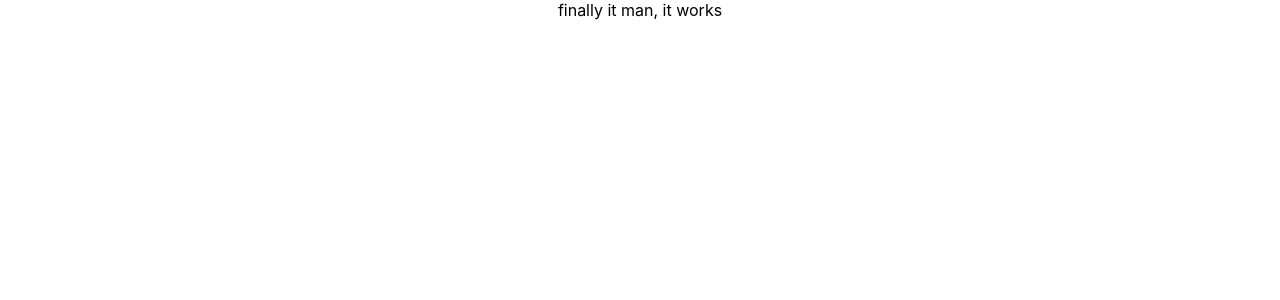
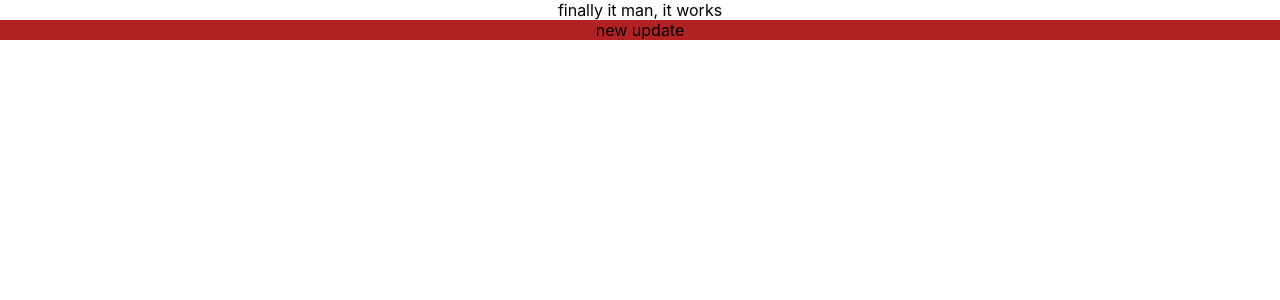
Before and after one commit to velomad/wisdomwear, a React (Create React App) app in the folder client-app/: page / in a window 1280 px wide. Shown: the top 300 px of the page. Built offline with nearby package versions, Linux system fonts and the light colour scheme.

Commit message:
caching method changed

```diff
--- a/client-app/src/App.js
+++ b/client-app/src/App.js
@@ -1,13 +1,16 @@
-import React from 'react';
-import logo from './logo.svg';
-import './App.css';
+import React from "react";
+import logo from "./logo.svg";
+import "./App.css";
 
 function App() {
-  return (
-    <div className="App">
-      finally it man, it works
-    </div>
-  );
+	return (
+		<div className="App">
+			finally it man, it works
+			<div
+      style={{backgroundColor:"firebrick"}}
+      >new update</div>
+		</div>
+	);
 }
 
 export default App;
```
